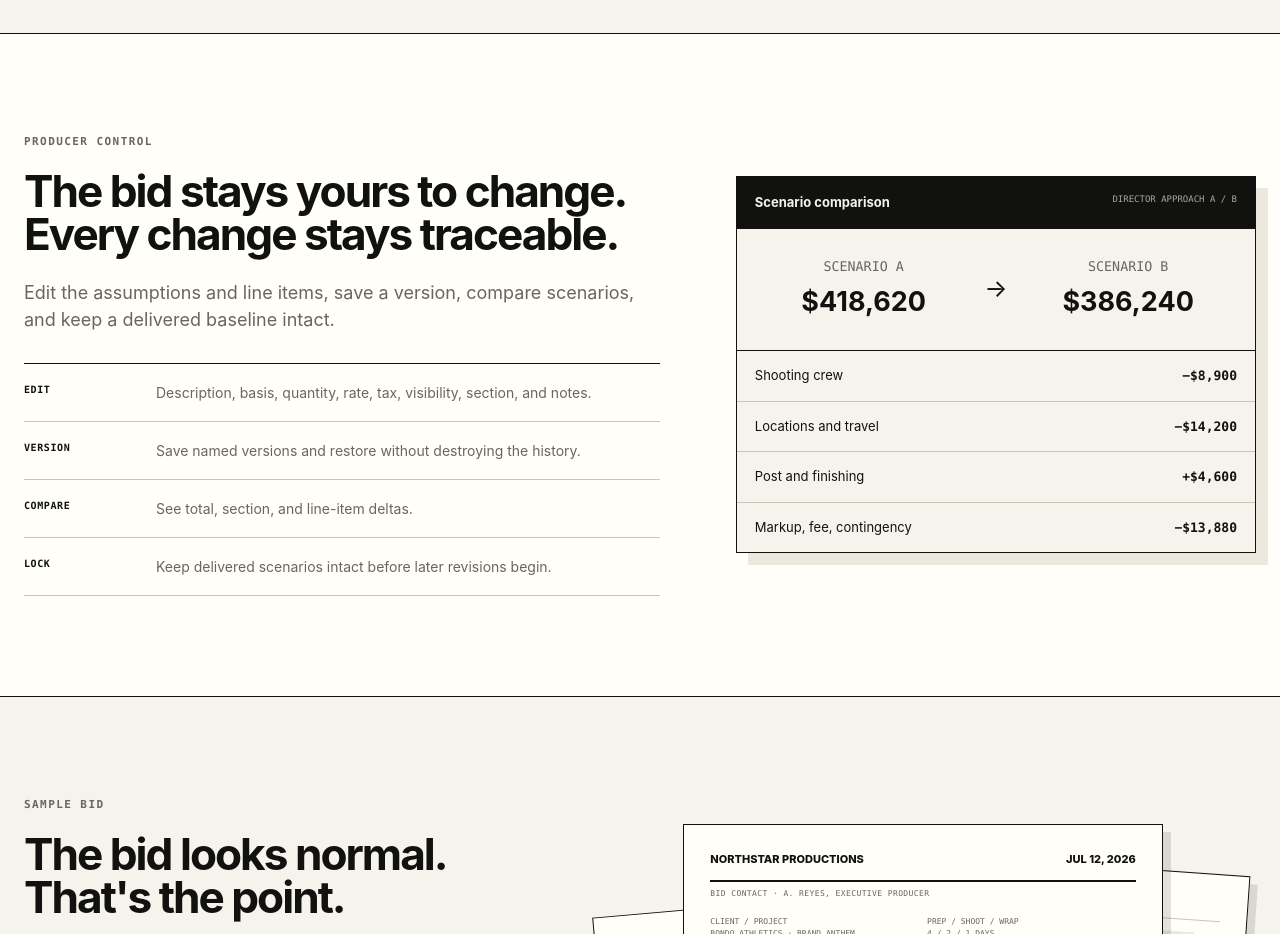
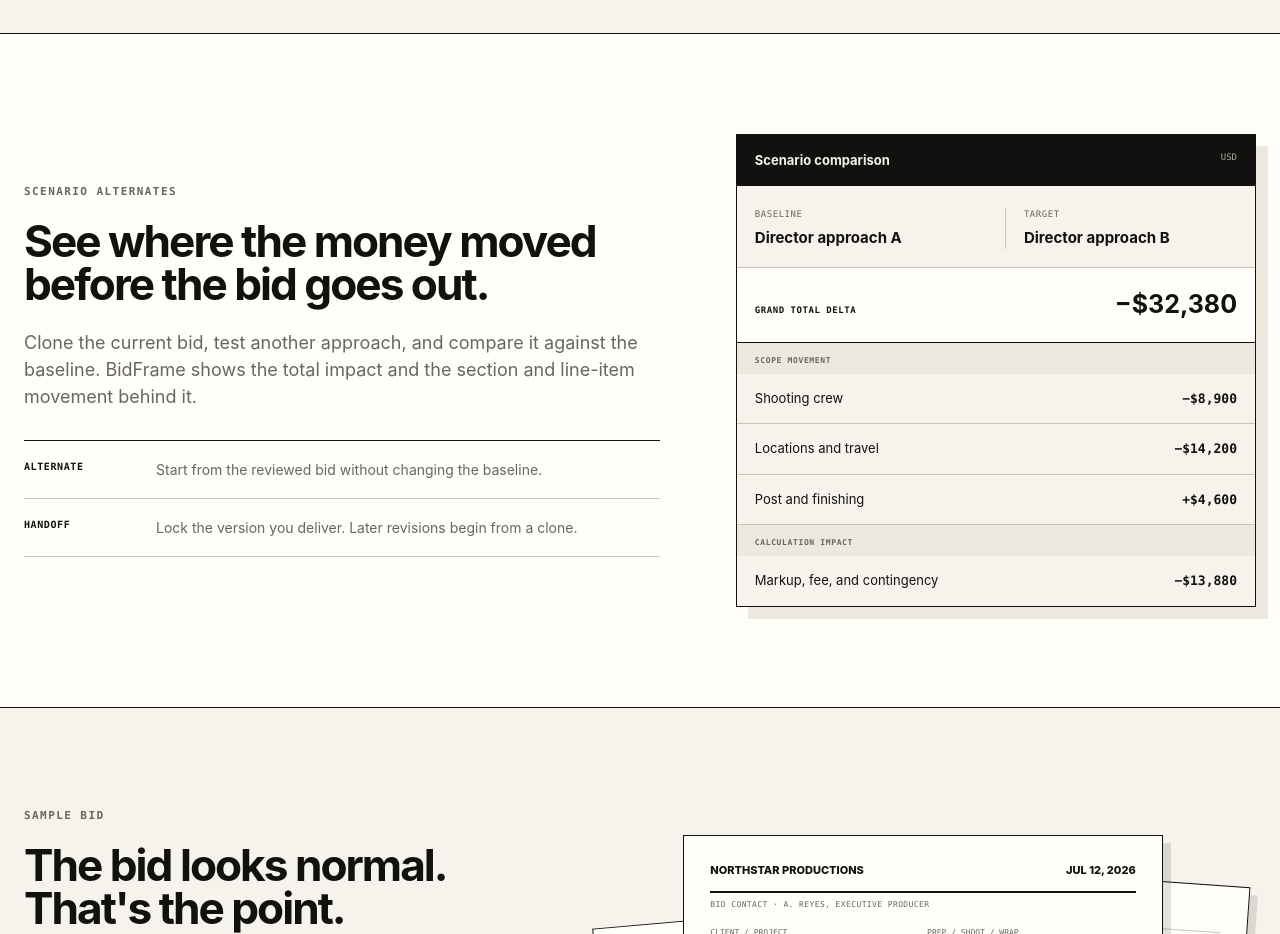
Before and after one commit to Mra454/bidframe-site, a website: page index.html in a window 1280 px wide. Shown: the part 3360-4294 px from the top of the page. Drawn offline with Linux system fonts and the light colour scheme.

Commit message:
Reframe scenario comparison section

```diff
--- a/index.html
+++ b/index.html
@@ -324,10 +324,14 @@
     .compare-card header { display: flex; justify-content: space-between; padding: 16px 18px; color: var(--paper); background: var(--ink); }
     .compare-card header b { font-size: 13px; }
     .compare-card header span { color: #aaa79e; font-family: var(--mono); font-size: 9px; text-transform: uppercase; }
-    .compare-total { display: grid; grid-template-columns: 1fr auto 1fr; gap: 14px; align-items: center; padding: 28px 20px; border-bottom: 1px solid var(--ink); text-align: center; }
-    .compare-total small { display: block; color: var(--muted); font-family: var(--mono); text-transform: uppercase; }
-    .compare-total strong { display: block; margin-top: 5px; font-size: 27px; }
-    .compare-arrow { font-size: 24px; }
+    .compare-scenarios { display: grid; grid-template-columns: repeat(2, 1fr); gap: 18px; padding: 22px 18px 18px; }
+    .compare-scenario + .compare-scenario { padding-left: 18px; border-left: 1px solid var(--line); }
+    .compare-scenario small { display: block; color: var(--muted); font-family: var(--mono); font-size: 9px; letter-spacing: .06em; text-transform: uppercase; }
+    .compare-scenario strong { display: block; margin-top: 5px; font-size: 15px; }
+    .compare-grand { display: flex; justify-content: space-between; align-items: baseline; gap: 16px; padding: 18px; border-top: 1px solid var(--line); border-bottom: 1px solid var(--ink); background: var(--white); }
+    .compare-grand span { font-family: var(--mono); font-size: 9px; font-weight: 700; letter-spacing: .06em; text-transform: uppercase; }
+    .compare-grand strong { font-size: 25px; }
+    .delta-group { padding: 12px 18px 7px; color: var(--muted); background: var(--soft); font-family: var(--mono); font-size: 8px; font-weight: 700; letter-spacing: .08em; text-transform: uppercase; }
     .delta-row { display: grid; grid-template-columns: 1fr auto; padding: 15px 18px; border-bottom: 1px solid var(--line); font-size: 13px; }
     .delta-row:last-child { border-bottom: 0; }
     .delta-row span:last-child { font-family: var(--mono); font-weight: 700; }
@@ -478,6 +482,9 @@
       .rate-head span:last-child { display: none; }
       .rate-row { gap: 8px; }
       .control-row { grid-template-columns: 1fr; gap: 5px; }
+      .compare-scenarios { gap: 12px; padding-inline: 14px; }
+      .compare-scenario + .compare-scenario { padding-left: 12px; }
+      .compare-scenario strong { font-size: 14px; }
       .document-stack { min-height: 470px; }
       .doc { width: 88%; min-height: 390px; padding: 20px; }
       .doc:nth-child(3) { left: 6%; }
@@ -684,23 +691,27 @@
     <section class="content control-section">
       <div class="container control-grid">
         <div class="control-copy">
-          <p class="eyebrow">Producer control</p>
-          <h2>The bid stays yours to change. Every change stays traceable.</h2>
-          <p>Edit the assumptions and line items, save a version, compare scenarios, and keep a delivered baseline intact.</p>
+          <p class="eyebrow">Scenario alternates</p>
+          <h2>See where the money moved before the bid goes out.</h2>
+          <p>Clone the current bid, test another approach, and compare it against the baseline. BidFrame shows the total impact and the section and line-item movement behind it.</p>
           <div class="control-list">
-            <div class="control-row"><b>Edit</b><span>Description, basis, quantity, rate, tax, visibility, section, and notes.</span></div>
-            <div class="control-row"><b>Version</b><span>Save named versions and restore without destroying the history.</span></div>
-            <div class="control-row"><b>Compare</b><span>See total, section, and line-item deltas.</span></div>
-            <div class="control-row"><b>Lock</b><span>Keep delivered scenarios intact before later revisions begin.</span></div>
+            <div class="control-row"><b>Alternate</b><span>Start from the reviewed bid without changing the baseline.</span></div>
+            <div class="control-row"><b>Handoff</b><span>Lock the version you deliver. Later revisions begin from a clone.</span></div>
           </div>
         </div>
-        <div class="compare-card">
-          <header><b>Scenario comparison</b><span>Director approach A / B</span></header>
-          <div class="compare-total"><div><small>Scenario A</small><strong>$418,620</strong></div><div class="compare-arrow">→</div><div><small>Scenario B</small><strong>$386,240</strong></div></div>
+        <div class="compare-card" aria-label="Illustrative scenario comparison in US dollars">
+          <header><b>Scenario comparison</b><span>USD</span></header>
+          <div class="compare-scenarios">
+            <div class="compare-scenario"><small>Baseline</small><strong>Director approach A</strong></div>
+            <div class="compare-scenario"><small>Target</small><strong>Director approach B</strong></div>
+          </div>
+          <div class="compare-grand"><span>Grand total delta</span><strong>−$32,380</strong></div>
+          <div class="delta-group">Scope movement</div>
           <div class="delta-row"><span>Shooting crew</span><span>−$8,900</span></div>
           <div class="delta-row"><span>Locations and travel</span><span>−$14,200</span></div>
           <div class="delta-row"><span>Post and finishing</span><span>+$4,600</span></div>
-          <div class="delta-row"><span>Markup, fee, contingency</span><span>−$13,880</span></div>
+          <div class="delta-group">Calculation impact</div>
+          <div class="delta-row"><span>Markup, fee, and contingency</span><span>−$13,880</span></div>
         </div>
       </div>
     </section>
```
